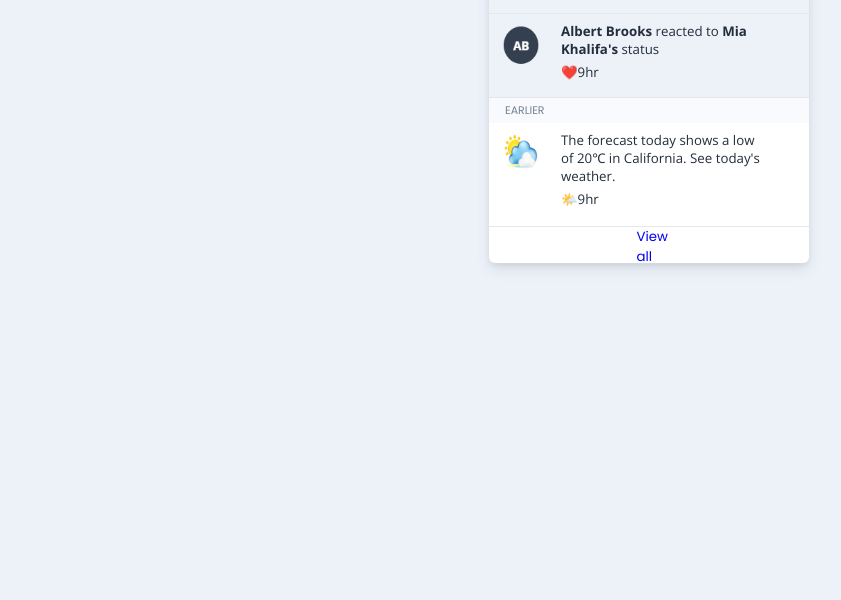
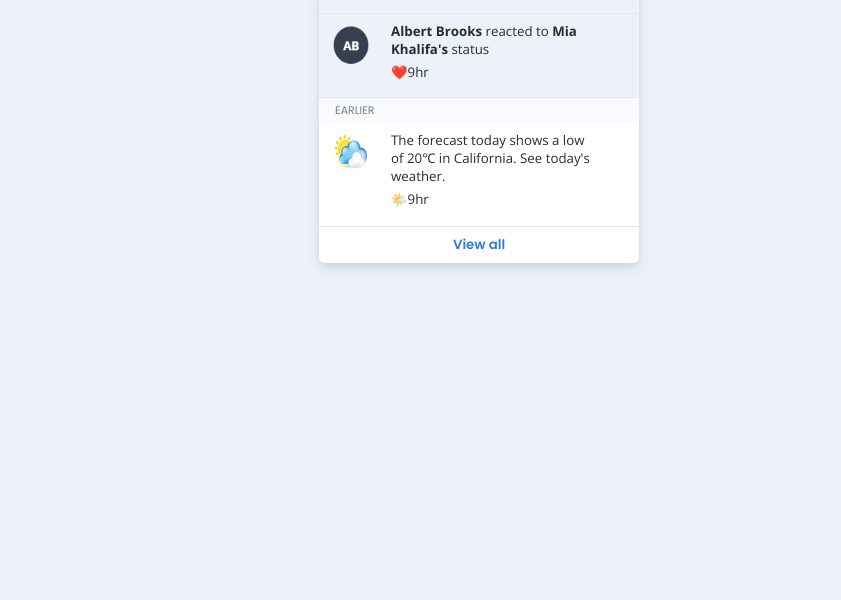
Before and after one commit to MfrMesa/Falcon, a plain HTML site: page index.html in a window 1280 px wide. Shown: the part 200-800 px from the top of the page, without its empty margins (184-1025 px from the left). Drawn offline with nearby package versions, Linux system fonts and the light colour scheme; files whose address does not match are found by name; a web font is replaced by a local one.

Commit message:
falta tooltip

```diff
--- a/style/dropdownNotifications.css
+++ b/style/dropdownNotifications.css
@@ -45,7 +45,7 @@
 .NavBarUtilitiesNotificationsDropdownMenu {
     display: block;
     position: relative;
-    left: -120px;
+    left: -290px;
     z-index: 1;
     background-color: var(--white);
     height: 394px;
@@ -86,6 +86,10 @@
     font-weight: 400;
 }
 
+#NotificationsDropdownPanelMarkAllAsRead:hover{
+    color: rgb(71, 71, 149);
+}
+
 .titleNotifications{
     height: 25px;
     font-size: 11px;
@@ -106,6 +110,11 @@
     font-family: "Open Sans", sans-serif;
     border-bottom: 1px #e5e8eb solid;
 }
+
+.memberNotificationContainer:hover{
+    background-color:#c7d6ec;
+}
+
 
 .rounded-circle{
     margin-top: 0.5rem;
@@ -187,21 +196,26 @@
     height: 100%;
 }
 
-
 .viewAllContainer{
-    height: 36.8px;
+    width: 100%;
     display: flex;
-    align-items: center;
-    justify-content: center;
-    width: 100%;
-    height: 100%;
+    height: 37px;
 }
 
 
-.viewAllLink{
+.viewAllContainer a{
     display: inline;
+    padding-top: 0.5rem;
+    height: 100%;
     width: 100%;
-    height: 100%;
+    font-weight: 600;
+    color: var(--blue);
+    text-align: center;
+}
+
+
+.viewAllLink:hover{
+    color: rgb(71, 71, 149);
 }
 
 
```
